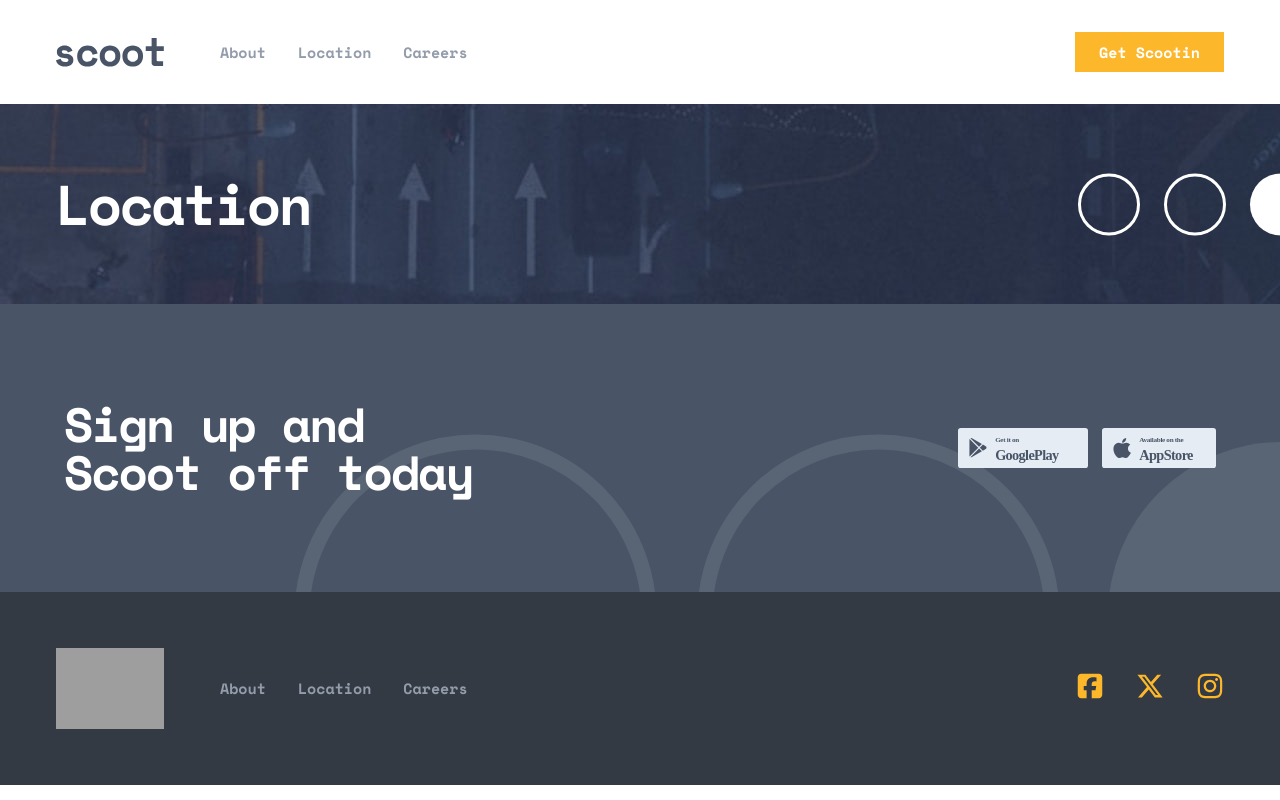
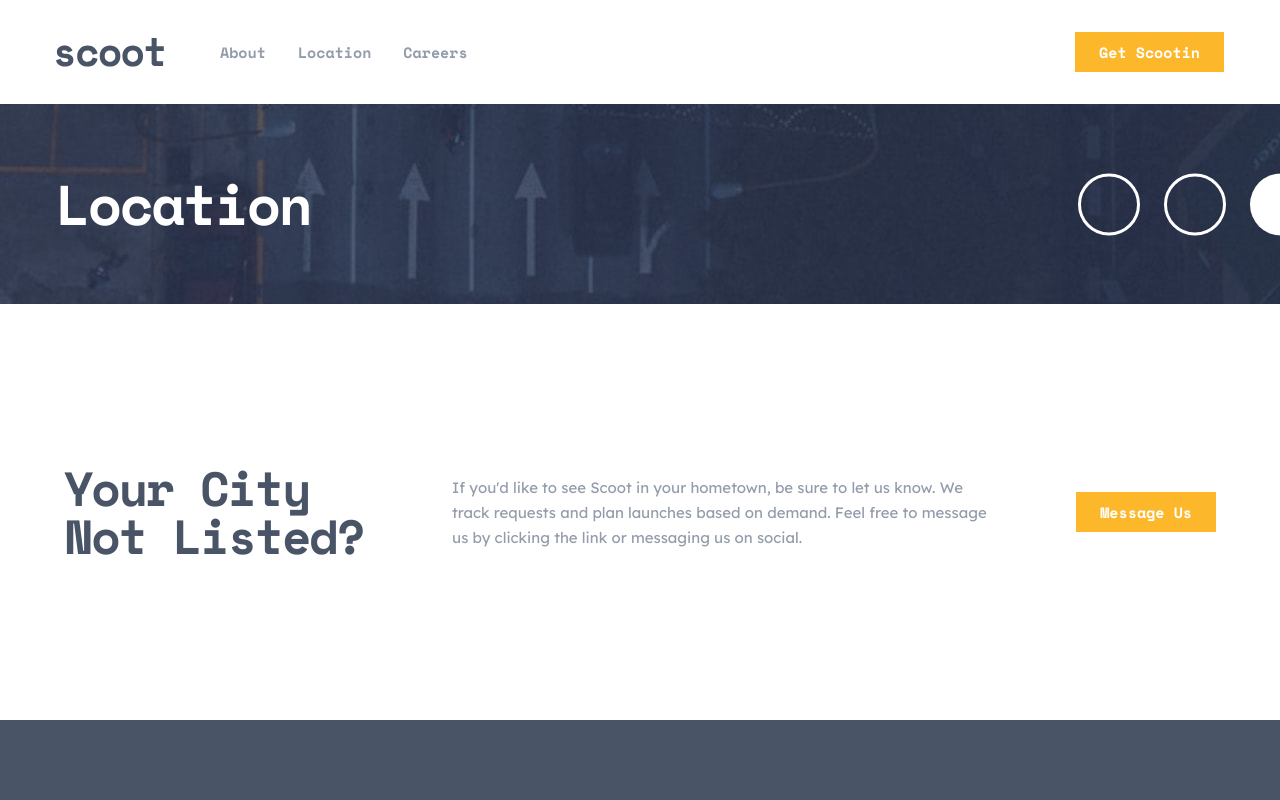
Before and after one commit to Youmnaelzany/scoot-multi-page-25, a Next.js app: page /location in a window 1280 px wide. Shown: the top 800 px of the page. Built offline with nearby package versions, Linux system fonts and the light colour scheme; grey boxes are pictures that could not be loaded.

Commit message:
feat: add city request section to location page
- Create ListedCity component with call-to-action
- Display message prompting users to request new cities
- Add Message Us button with hover animation
- Integrate ListedCity into location page

```diff
--- a/app/location/page.tsx
+++ b/app/location/page.tsx
@@ -1,3 +1,4 @@
+import ListedCity from "@/components/ListedCity";
 import PageTitles from "@/components/PageTitles";
 
 export default function LocationPage() {
@@ -6,6 +7,7 @@
       <PageTitles className="bg-[url('/images/careers-location-hero-mobile.jpg')] bg-cover bg-no-repeat md:bg-[url('/images/careers-locations-hero-tablet.jpg')] lg:bg-[url('/images/careers-locations-hero-desktop.jpg')]">
         Location
       </PageTitles>
+      <ListedCity />
     </main>
   );
 }
--- /dev/null
+++ b/components/ListedCity.tsx
@@ -0,0 +1,20 @@
+import YellowButton from "./YellowButton";
+
+const ListedCity = () => {
+  return (
+    <section className="flex flex-col items-center justify-center gap-8 px-7 py-30 text-center md:gap-10 md:px-10 lg:flex-row lg:justify-between lg:gap-0 lg:px-16 lg:py-40 lg:text-left">
+      <h2 className="font-space-mono max-w-[457px] text-[2rem] leading-8 font-bold tracking-[1.43px] text-[#495567] md:text-[3rem] md:leading-12 md:tracking-[-2.14px] lg:max-w-[300px]">
+        Your City Not Listed?
+      </h2>
+      <p className="font-lexend-deca max-w-[536px] shrink-0 text-[0.9375rem] leading-6.25 font-normal tracking-normal text-[#939CAA]">
+        If you&apos;d like to see Scoot in your hometown, be sure to let us
+        know. We track requests and plan launches based on demand. Feel free to
+        message us by clicking the link or messaging us on social.
+      </p>
+      <YellowButton className="transition-all duration-300 ease-in-out hover:w-fit hover:scale-105">
+        Message Us
+      </YellowButton>
+    </section>
+  );
+};
+export default ListedCity;
```
